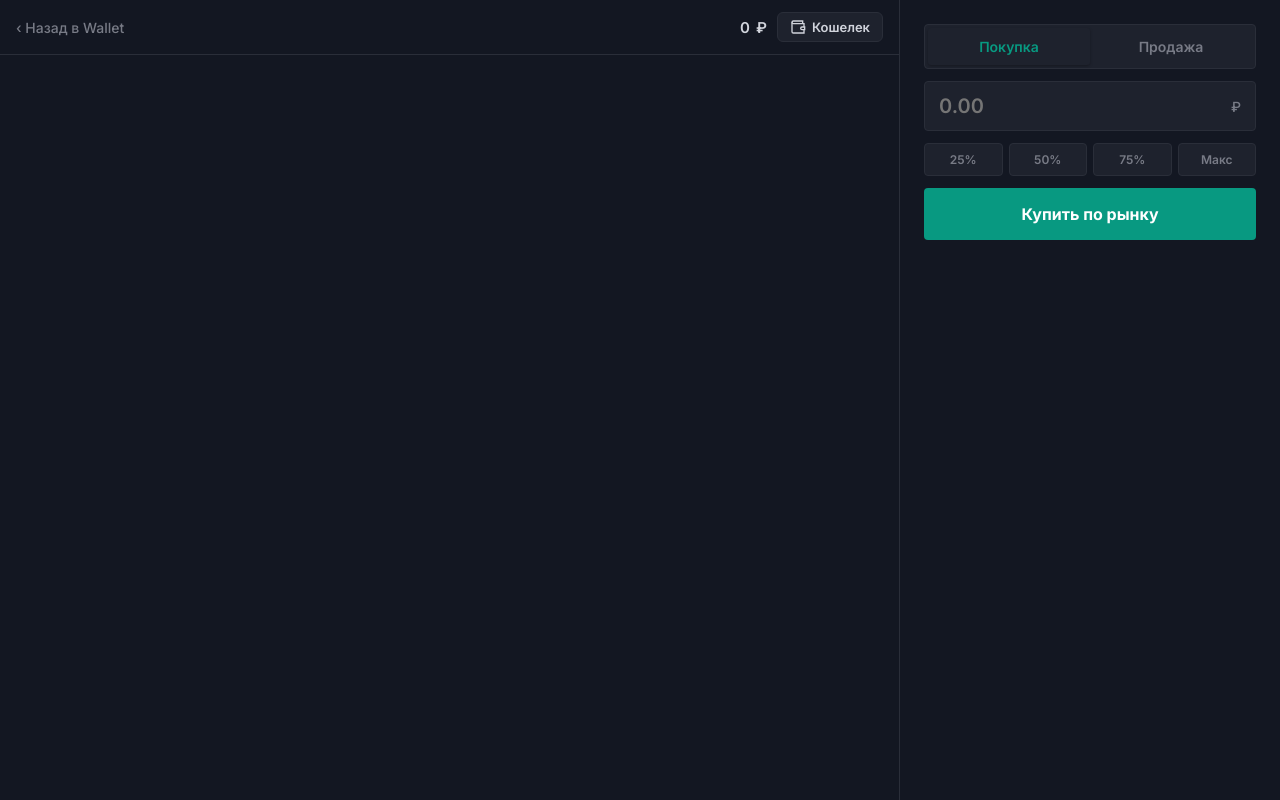
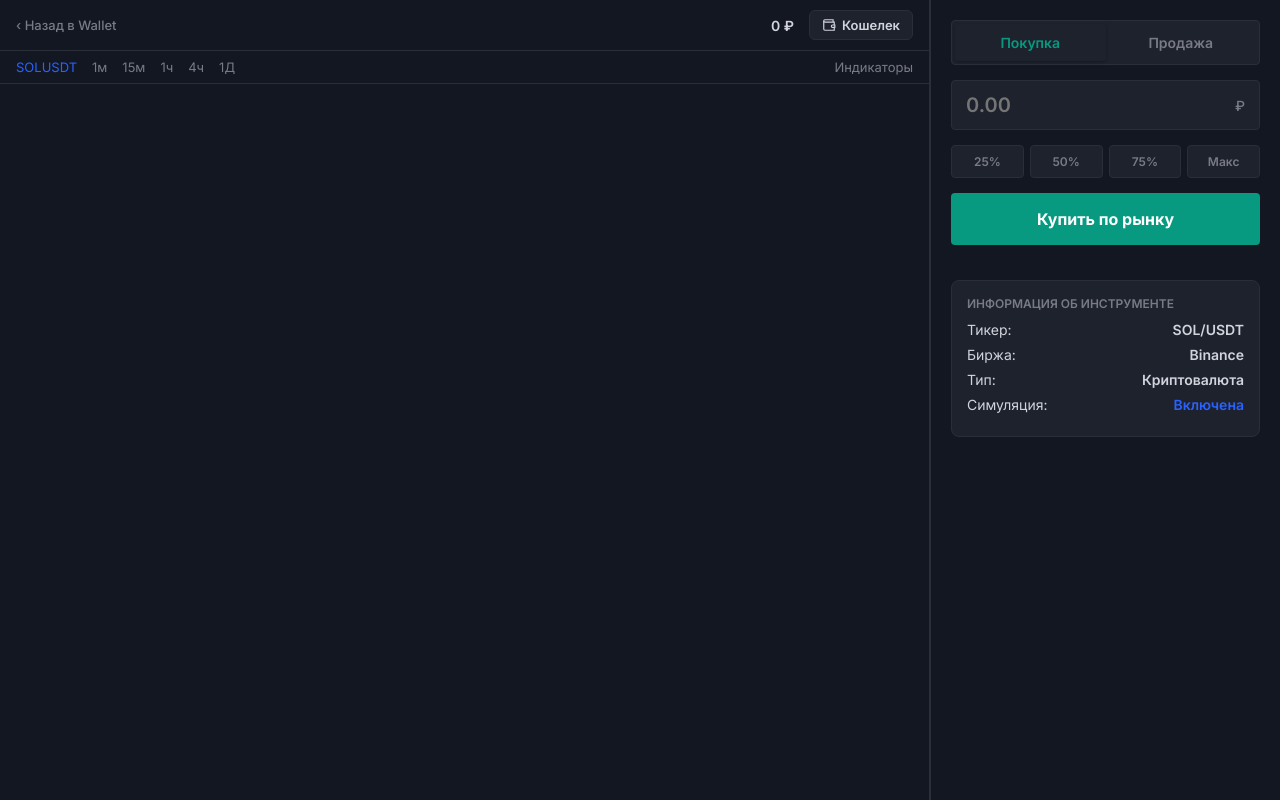
Before and after one commit to SuperPro228/sbp, a plain HTML site: page terminal.html in a window 1280 px wide. Drawn offline with Linux system fonts and the light colour scheme; no server answers; sample sign-in values are in the browser's storage.

Commit message:
Update terminal.html

```diff
--- a/terminal.html
+++ b/terminal.html
@@ -3,7 +3,7 @@
 <head>
     <meta charset="UTF-8">
     <meta name="viewport" content="width=device-width, initial-scale=1.0, maximum-scale=1.0, user-scalable=no">
-    <title>TradingView Terminal & Wallet</title>
+    <title>Trading Terminal</title>
     <style>
         @import url('https://fonts.googleapis.com/css2?family=Inter:wght@400;500;600;700&display=swap');
 
@@ -21,42 +21,37 @@
         * { box-sizing: border-box; margin: 0; padding: 0; font-family: 'Inter', sans-serif; user-select: none; -webkit-tap-highlight-color: transparent; }
         html, body { height: 100%; overflow: hidden; background: var(--tv-bg); color: var(--tv-text); }
 
-        /* Базовая структура (Мобилки) */
         .app {
             width: 100%; height: 100%; margin: 0 auto;
             display: flex; flex-direction: column; position: relative; overflow: hidden;
         }
 
-        /* Структура для ПК */
+        /* АДАПТИВНОСТЬ ПОД ПК (КАК НА ВТОРОМ СКРИНШОТЕ) */
         @media (min-width: 900px) {
             .app {
                 flex-direction: row;
-                max-width: 100%; /* Растягиваем на весь экран */
+                max-width: 100%;
             }
             .left-panel {
-                flex: 1; /* График занимает всё свободное место */
-                display: flex;
-                flex-direction: column;
+                flex: 1; display: flex; flex-direction: column;
                 border-right: 1px solid var(--tv-border);
             }
             .right-panel {
-                width: 380px; /* Фиксированная ширина панели справа */
-                display: flex;
-                flex-direction: column;
-                background: var(--tv-bg);
-                flex-shrink: 0;
+                width: 350px; display: flex; flex-direction: column;
+                background: var(--tv-bg); flex-shrink: 0;
+                border-left: 1px solid var(--tv-border);
             }
         }
 
-        /* --- ВЕРХНЯЯ ПАНЕЛЬ --- */
+        /* --- ШАПКА --- */
         .hdr {
             display: flex; justify-content: space-between; align-items: center;
-            padding: 12px 16px; background: var(--tv-bg); border-bottom: 1px solid var(--tv-border);
+            padding: 10px 16px; background: var(--tv-bg); border-bottom: 1px solid var(--tv-border);
             z-index: 10;
         }
-        .back-btn { color: var(--tv-text-muted); text-decoration: none; font-size: 14px; font-weight: 500; }
-        .user-info { display: flex; align-items: center; gap: 10px; }
-        .balance-box { font-size: 15px; font-weight: 600; display: flex; align-items: center; gap: 6px; }
+        .back-btn { color: var(--tv-text-muted); text-decoration: none; font-size: 13px; font-weight: 500; display: flex; align-items: center; gap: 5px; }
+        .user-info { display: flex; align-items: center; gap: 15px; }
+        .balance-box { font-size: 14px; font-weight: 600; color: var(--tv-text); }
         .wallet-btn {
             background: var(--tv-panel); border: 1px solid var(--tv-border); color: var(--tv-text);
             padding: 6px 12px; border-radius: 6px; font-size: 13px; font-weight: 600; cursor: pointer;
@@ -64,18 +59,27 @@
         }
         .wallet-btn:hover { background: #2a2e39; }
 
+        /* --- ПАНЕЛЬ ИНСТРУМЕНТОВ (Имитация верхней панели TV) --- */
+        .toolbar {
+            display: flex; align-items: center; gap: 15px; padding: 8px 16px;
+            background: var(--tv-bg); border-bottom: 1px solid var(--tv-border);
+            font-size: 13px; color: var(--tv-text-muted); overflow-x: auto;
+        }
+        .toolbar-item { cursor: pointer; transition: color 0.2s; }
+        .toolbar-item:hover { color: var(--tv-text); }
+        .toolbar-item.active { color: var(--tv-blue); }
+
         /* --- ГРАФИК --- */
         .chart-container { flex: 1 1 auto; position: relative; background: var(--tv-bg); min-height: 300px; }
         #tradingview_widget { width: 100%; height: 100%; position: absolute; top: 0; left: 0; }
 
-        /* --- ПАНЕЛЬ УПРАВЛЕНИЯ --- */
+        /* --- ПАНЕЛЬ УПРАВЛЕНИЯ (Справа) --- */
         .panel {
-            padding: 16px; display: flex; flex-direction: column; gap: 12px;
-            background: var(--tv-bg); flex-shrink: 0; border-top: 1px solid var(--tv-border);
-            z-index: 5;
+            padding: 16px; display: flex; flex-direction: column; gap: 15px;
+            background: var(--tv-bg); flex-shrink: 0; z-index: 5;
         }
         @media (min-width: 900px) {
-            .panel { border-top: none; padding: 24px; flex: 1; justify-content: flex-start; }
+            .panel { padding: 20px; flex: 1; justify-content: flex-start; }
         }
 
         .toggle-wrapper { position: relative; display: flex; background: var(--tv-panel); border-radius: 4px; padding: 3px; border: 1px solid var(--tv-border); }
@@ -99,33 +103,36 @@
         .exec-btn.buy { background: var(--tv-green); }
         .exec-btn.sell { background: var(--tv-red); }
         .exec-btn:active { transform: scale(0.98); }
-        .exec-btn:disabled { opacity: 0.6; cursor: not-allowed; }
+
+        /* Блок "Информация" (чтобы заполнить пустоту справа на ПК) */
+        .info-widget {
+            display: none; /* Скрыто на телефоне */
+            background: var(--tv-panel); border: 1px solid var(--tv-border);
+            border-radius: 8px; padding: 15px; margin-top: 20px;
+        }
+        @media (min-width: 900px) { .info-widget { display: block; } }
+        .info-title { font-size: 12px; color: var(--tv-text-muted); text-transform: uppercase; font-weight: 600; margin-bottom: 10px; }
+        .info-row { display: flex; justify-content: space-between; margin-bottom: 8px; font-size: 14px; }
+        .info-val { font-weight: 600; }
 
         /* --- МОДАЛЬНОЕ ОКНО КОШЕЛЬКА --- */
         .wallet-modal {
             position: fixed; top: 0; left: 0; width: 100%; height: 100%;
             background: rgba(0,0,0,0.7); backdrop-filter: blur(4px);
-            z-index: 100; display: none; align-items: flex-end;
-            opacity: 0; transition: opacity 0.3s;
+            z-index: 100; display: none; align-items: flex-end; opacity: 0; transition: opacity 0.3s;
         }
         .wallet-modal.show { display: flex; opacity: 1; }
-
         .wallet-content {
             width: 100%; background: var(--tv-panel); border-top-left-radius: 20px; border-top-right-radius: 20px;
             padding: 20px; transform: translateY(100%); transition: transform 0.3s cubic-bezier(0.16, 1, 0.3, 1);
             max-height: 70%; display: flex; flex-direction: column;
         }
-        @media (min-width: 900px) {
-            .wallet-content { max-width: 500px; margin: 0 auto; border-radius: 20px; margin-bottom: 50px; max-height: 80%; }
-        }
+        @media (min-width: 900px) { .wallet-content { max-width: 500px; margin: 0 auto; border-radius: 20px; margin-bottom: 50px; } }
         .wallet-modal.show .wallet-content { transform: translateY(0); }
-
         .wallet-header { display: flex; justify-content: space-between; align-items: center; margin-bottom: 20px; }
         .wallet-title { font-size: 18px; font-weight: 700; }
         .close-btn { background: none; border: none; color: var(--tv-text-muted); font-size: 24px; cursor: pointer; }
-
         .coins-list { overflow-y: auto; display: flex; flex-direction: column; gap: 10px; padding-bottom: 20px; }
-
         .coin-item { display: flex; justify-content: space-between; align-items: center; background: var(--tv-bg); padding: 15px; border-radius: 8px; border: 1px solid var(--tv-border); }
         .coin-info { display: flex; align-items: center; gap: 12px; }
         .coin-icon { width: 36px; height: 36px; background: #2a2e39; border-radius: 50%; display: flex; align-items: center; justify-content: center; font-weight: bold; font-size: 14px; color: var(--tv-blue); }
@@ -133,7 +140,6 @@
         .coin-amount { font-size: 12px; color: var(--tv-text-muted); }
         .coin-value { text-align: right; }
         .coin-rub { font-weight: 700; font-size: 15px; color: var(--tv-green); }
-        .coin-usd { font-size: 12px; color: var(--tv-text-muted); }
         .empty-wallet { text-align: center; color: var(--tv-text-muted); padding: 30px 0; font-size: 14px; }
 
         /* Тост */
@@ -155,9 +161,7 @@
                 <div class="wallet-title">Мой Кошелек</div>
                 <button class="close-btn" onclick="closeWallet()">×</button>
             </div>
-            <div class="coins-list" id="coinsList">
-                <div class="empty-wallet">У вас пока нет купленных монет.<br>Купите что-нибудь в терминале!</div>
-            </div>
+            <div class="coins-list" id="coinsList"></div>
         </div>
     </div>
 
@@ -168,10 +172,22 @@
             <div class="user-info">
                 <div class="balance-box"><span id="rub-balance">0</span> ₽</div>
                 <button class="wallet-btn" onclick="openWallet()">
-                    <svg width="16" height="16" viewBox="0 0 24 24" fill="none" stroke="currentColor" stroke-width="2"><path d="M21 12V7H5a2 2 0 0 1 0-4h14v4"/><path d="M3 5v14a2 2 0 0 0 2 2h16v-5"/><path d="M18 12a2 2 0 0 0 0 4h4v-4Z"/></svg>
+                    <svg width="14" height="14" viewBox="0 0 24 24" fill="none" stroke="currentColor" stroke-width="2"><path d="M21 12V7H5a2 2 0 0 1 0-4h14v4"/><path d="M3 5v14a2 2 0 0 0 2 2h16v-5"/><path d="M18 12a2 2 0 0 0 0 4h4v-4Z"/></svg>
                     Кошелек
                 </button>
             </div>
+        </div>
+
+        <!-- Имитация панели инструментов TV -->
+        <div class="toolbar">
+            <div class="toolbar-item active">SOLUSDT</div>
+            <div class="toolbar-item">1м</div>
+            <div class="toolbar-item">15м</div>
+            <div class="toolbar-item">1ч</div>
+            <div class="toolbar-item">4ч</div>
+            <div class="toolbar-item">1Д</div>
+            <div style="flex:1"></div>
+            <div class="toolbar-item">Индикаторы</div>
         </div>
 
         <div class="chart-container">
@@ -201,6 +217,15 @@
             </div>
 
             <button class="exec-btn buy" id="exec" onclick="trade()">Купить по рынку</button>
+
+            <!-- Дополнительный блок для ПК, чтобы заполнить пустоту -->
+            <div class="info-widget">
+                <div class="info-title">Информация об инструменте</div>
+                <div class="info-row"><span>Тикер:</span> <span class="info-val">SOL/USDT</span></div>
+                <div class="info-row"><span>Биржа:</span> <span class="info-val">Binance</span></div>
+                <div class="info-row"><span>Тип:</span> <span class="info-val">Криптовалюта</span></div>
+                <div class="info-row"><span>Симуляция:</span> <span class="info-val" style="color:var(--tv-blue)">Включена</span></div>
+            </div>
         </div>
     </div>
 </div>
```
